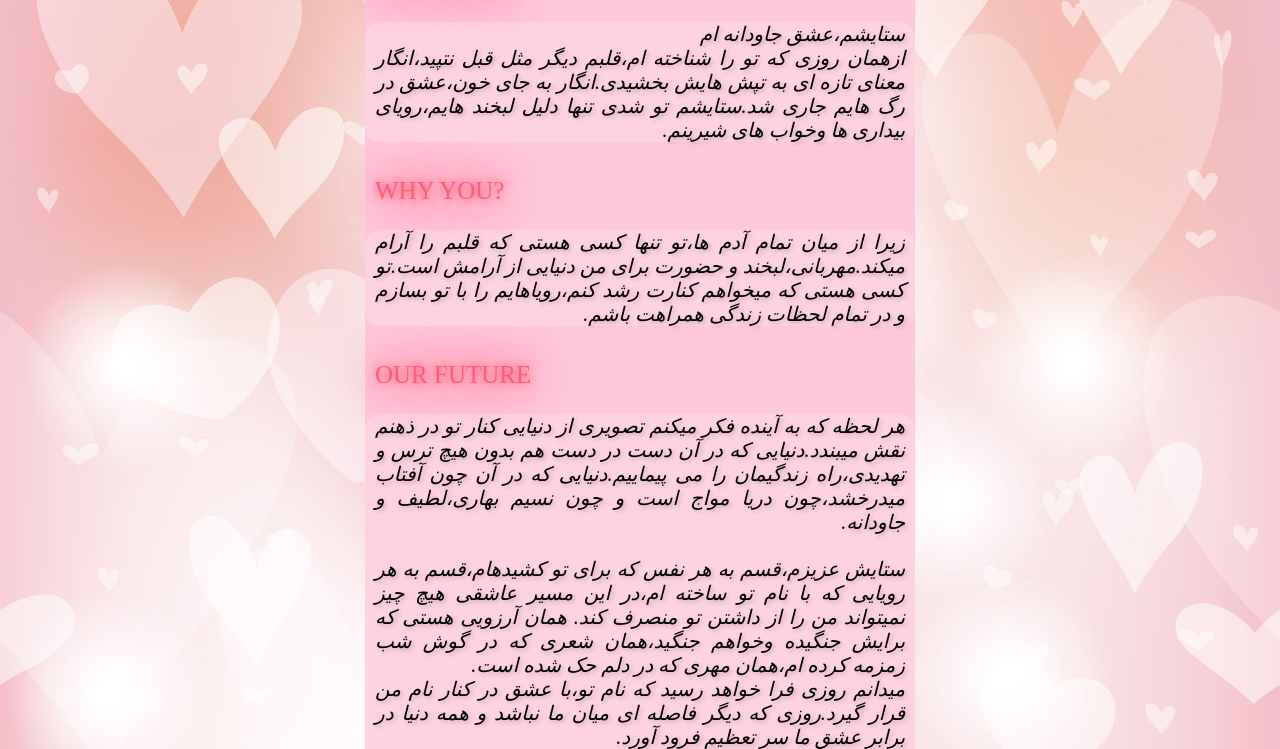
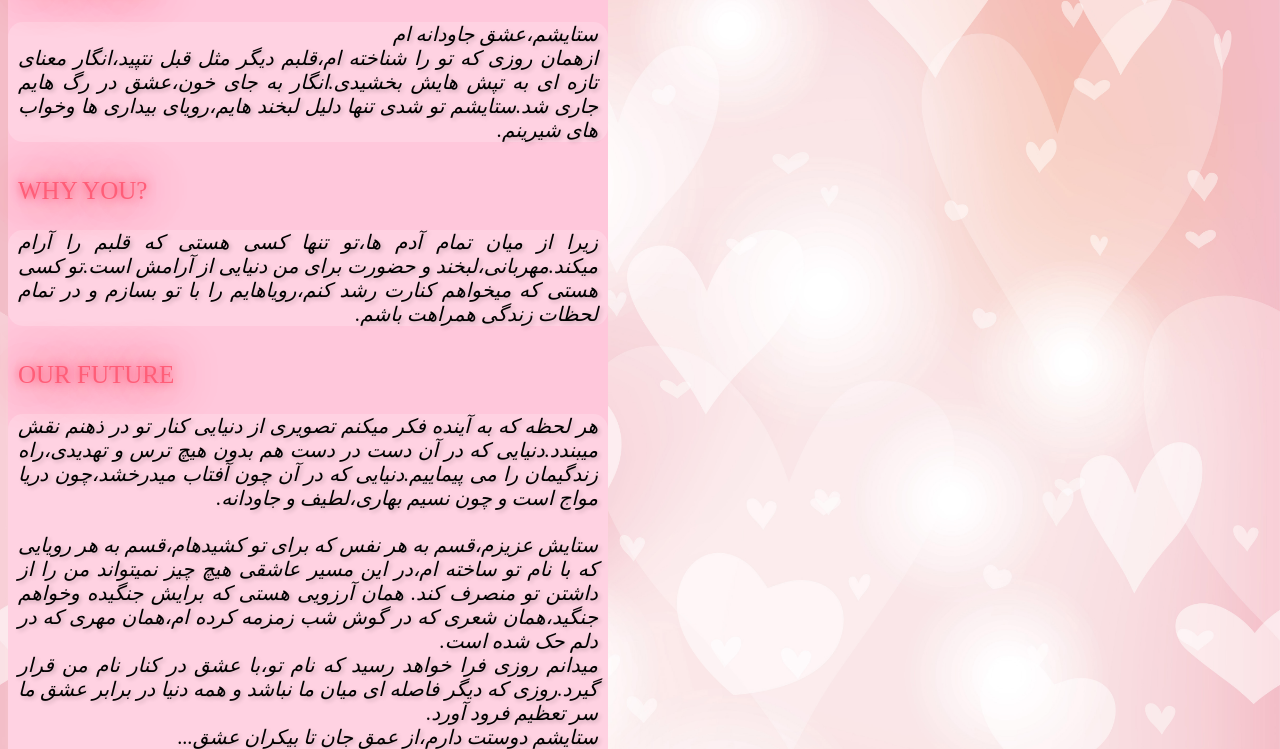
Before and after one commit to Amjv7777/sethonaramirjava.github.io, a plain HTML site: page index.html in a window 1280 px wide. Shown: the part 159-908 px from the top of the page. Drawn offline with Linux system fonts and the light colour scheme.

Commit message:
Update index.html

```diff
--- a/index.html
+++ b/index.html
@@ -63,7 +63,7 @@
 	My Everlasting Love
 	</header>
 	<div class="head2" style="font-size: 32px;text-align: center">Welcome To Your Website! </div>
-	<div style="background-color:#FFC7DB;width: 550px;margin-left: auto;margin-right: auto;height: 830px;margin-top: -10px;margin-bottom: 20px">
+	<div style="background-color:#FFC7DB;width: 600px;margin-left: auto;margin-right: 900px;height: 830px;margin-top: -10px;margin-bottom: 20px">
 	  <p class="titr" style="padding-top: 10px;padding-left: 10px;;font-size: 25px;">OUR STORY</p>
 	  		<p class="pp" style="padding-left: 10px;font-size: 20px;direction: rtl;text-align: justify;unicode-bidi: plaintext;padding-right: 10px">ستایشم،عشق جاودانه ام<br>
 ازهمان روزی که تو را شناخته ام،قلبم دیگر مثل قبل نتپید،انگار معنای تازه ای به تپش هایش بخشیدی.انگار به جای خون،عشق در رگ هایم جاری شد.ستایشم تو شدی تنها دلیل لبخند هایم،رویای بیداری ها وخواب های شیرینم.</p>
```
